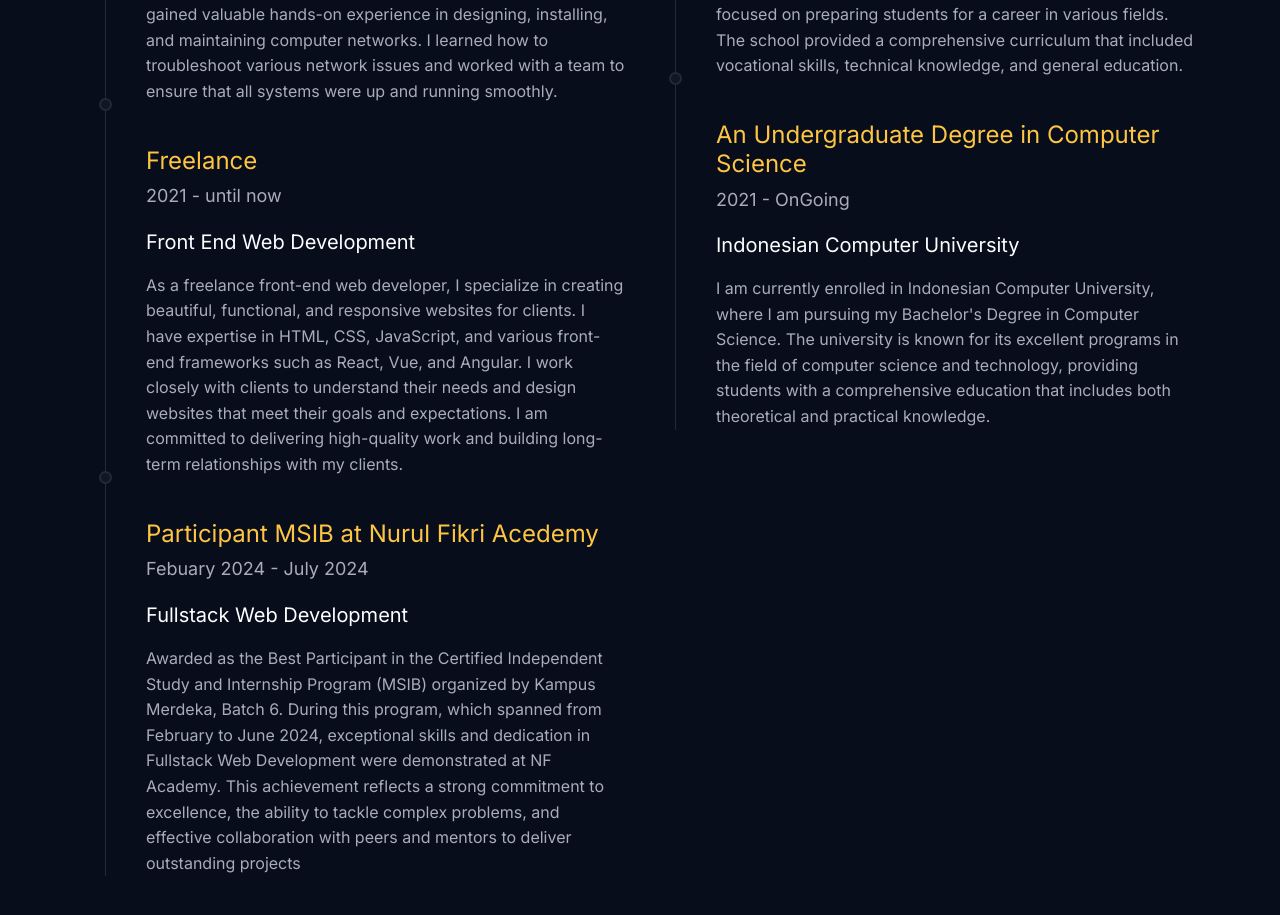
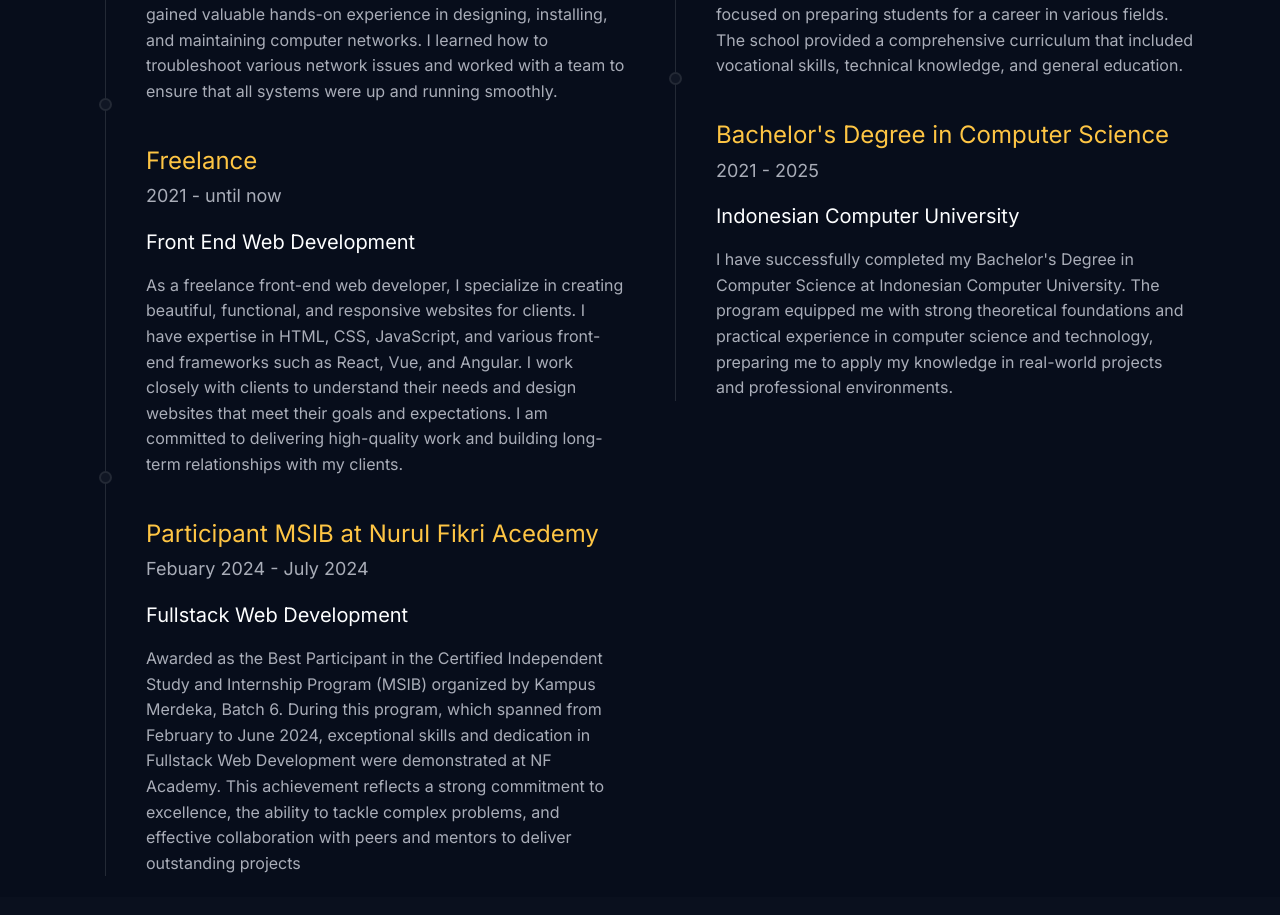
Before and after one commit to Tirta71/my-portfolio, a React (Create React App) app: page / in a window 1280 px wide. Shown: the part 2660-3575 px from the top of the page. Built offline with nearby package versions, Linux system fonts and the light colour scheme.

Commit message:
add new cv

```diff
--- a/src/Data/experienceData.js
+++ b/src/Data/experienceData.js
@@ -35,11 +35,11 @@ export const educationData = [
     icon: "assets/img/icon/resume-icon2.png", // URL ke icon yang sesuai
   },
   {
-    title: "An Undergraduate Degree in Computer Science",
-    duration: "2021 - OnGoing",
+    title: "Bachelor's Degree in Computer Science",
+    duration: "2021 - 2025", // sesuaikan tahun kelulusanmu
     location: "Indonesian Computer University",
     description:
-      "I am currently enrolled in Indonesian Computer University, where I am pursuing my Bachelor's Degree in Computer Science. The university is known for its excellent programs in the field of computer science and technology, providing students with a comprehensive education that includes both theoretical and practical knowledge.",
-    icon: "assets/img/icon/resume-icon2.png", // URL ke icon yang sesuai
+      "I have successfully completed my Bachelor's Degree in Computer Science at Indonesian Computer University. The program equipped me with strong theoretical foundations and practical experience in computer science and technology, preparing me to apply my knowledge in real-world projects and professional environments.",
+    icon: "assets/img/icon/resume-icon2.png",
   },
 ];
--- a/src/components/About.jsx
+++ b/src/components/About.jsx
@@ -39,7 +39,7 @@ export default function About() {
                 CSS and building responsive, dynamic web applications.
               </p>
               <a
-                href="uploads/CV_ATS_TIRTA.pdf"
+                href="uploads/Tirta Samara - CV Fullstack Web Developer.pdf"
                 className="st-btn st-style1 st-color1"
               >
                 Download CV
--- a/src/components/Portfolio.jsx
+++ b/src/components/Portfolio.jsx
@@ -3,7 +3,7 @@ import Aos from "aos";
 import "aos/dist/aos.css";
 import { Swiper, SwiperSlide } from "swiper/react";
 import "swiper/swiper-bundle.css";
-import "./portfolio.css"; // Import custom CSS file
+import "./portfolio.css";
 
 export default function Portfolio({ portfolios }) {
   const [visibleItems, setVisibleItems] = useState(3);
```
Also changed, not shown: 1 other file (tests, documents, lock files or other folders).
